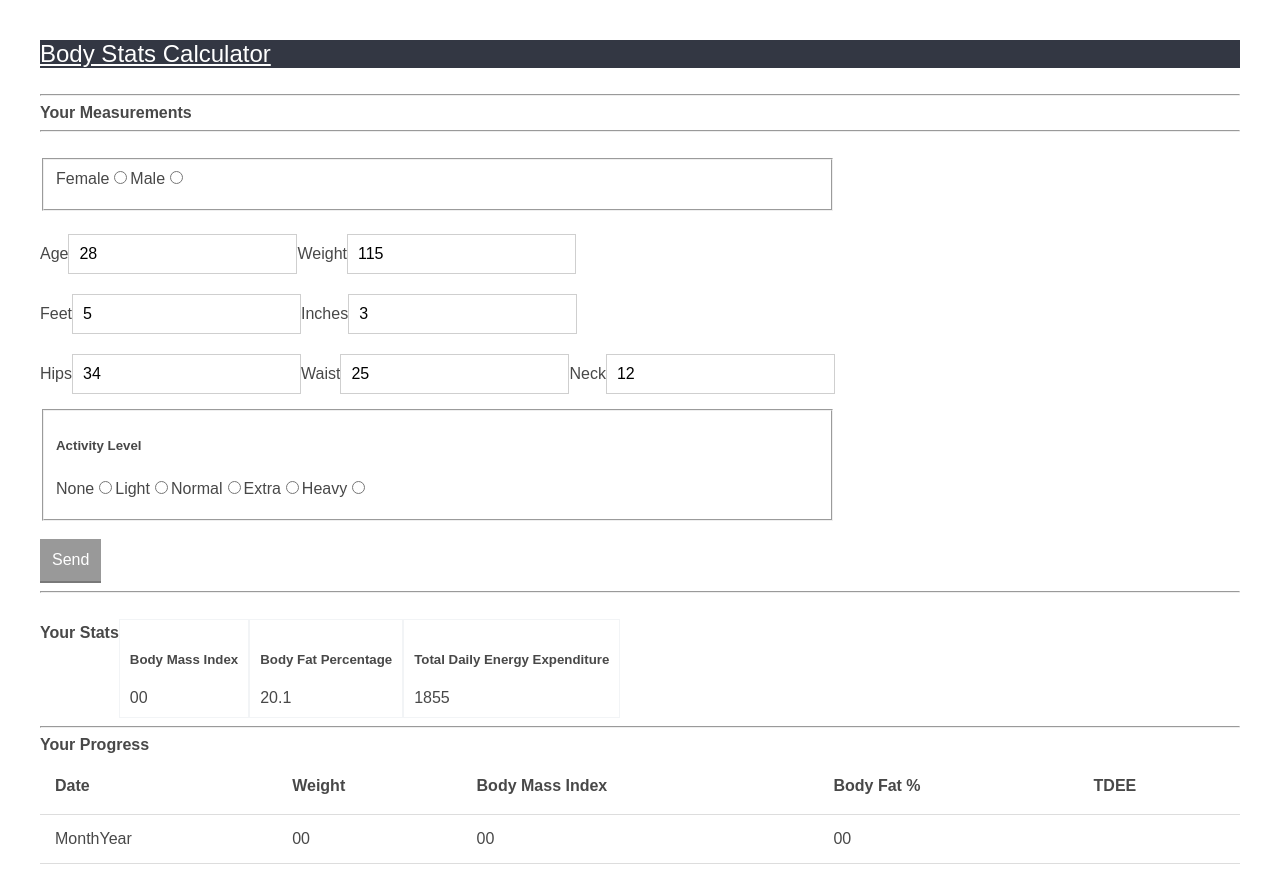
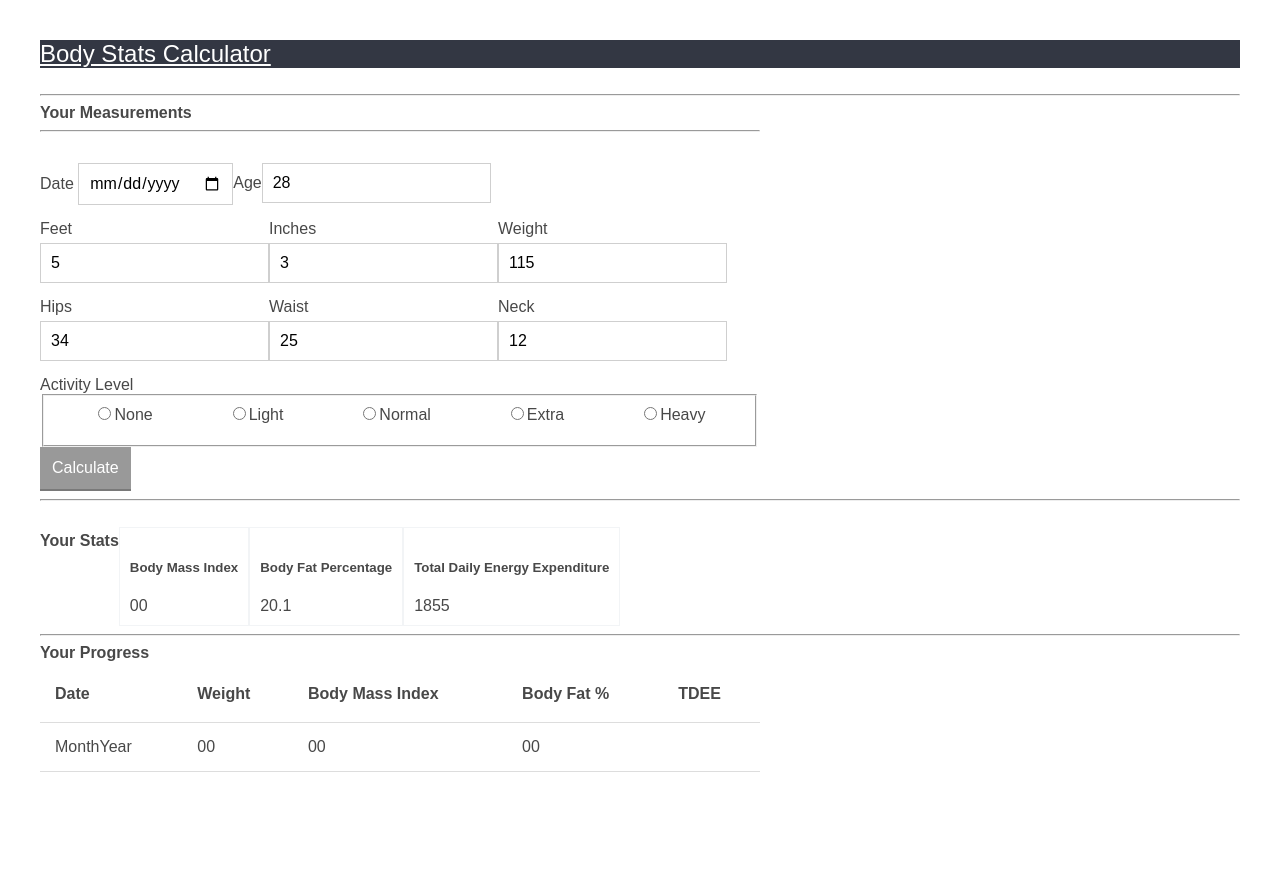
Before and after one commit to kkote/BfCalc-React, a React (Create React App) app: page / in a window 1280 px wide. Shown: the top 882 px of the page. After the commit the page ends 812 px from the top, so only its background shows below. Built offline with nearby package versions, Linux system fonts and the light colour scheme; no server answers.

Commit message:
Form Layout HTML

```diff
--- a/src/App.css
+++ b/src/App.css
@@ -87,12 +87,41 @@ h3 {
 
 
 
+/* Form */
 
+.calcForm{
+  width: 60%;
+}
+
+/* .calcForm fieldset{
+  max-width: ;
+} */
 
 
 #calcForm {
   font-size: 18px !important;
 }
+.inputRow {
+  width: 100%;
+  display: flex;
+}
+
+.height-group {
+  display: flex;
+  /* width: 50%; */
+}
+.label-group {
+  /* display: flex; */
+  /* width: 50%; */
+}
+
+fieldset {
+  display: flex;
+  justify-content: space-around;
+}
+/* .height-group div {
+  width: 50%;
+} */
 
 /* body {
   font-size: 16px !important;
--- a/src/components/form.js
+++ b/src/components/form.js
@@ -31,7 +31,7 @@ class Form extends React.Component {
 
   render() {
     return (
-        <div>
+        <div className="calcForm">
           <header>
             <h4>Your Measurements</h4>
         </header>
@@ -39,65 +39,126 @@ class Form extends React.Component {
         <br></br>
         <form onSubmit={this.handleSubmit}>
 
-          <fieldset>
-          <label htmlFor="female">Female</label>
-          <input id="female" name="gender" type="radio" value={'female'} selected/>
-          <label htmlFor="male">Male</label>
-          <input id="male" name="gender" type="radio" value={'male'}/>
-          </fieldset>
-          <br></br>
 
 
-         {/* <label htmlFor="date">Date</label>
-          <input id="date" name="date" type="date" />  */}
 
+          <div className="inputRow">
+
+           {/*} <div>
+           <label>Activity Level</label>
+            <fieldset >
+            <div >
+            <input id="female" name="gender" type="radio" value={'female'} />
+            <label htmlFor="female">F</label>
+            </div>
+            <div>
+            <input id="male" name="gender" type="radio" value={'male'} required/>
+            <label htmlFor="male">M</label>
+            </div>
+          </fieldset>
+    </div> */}
+
+          <div className="height-group">
+            <div >
+            <label htmlFor="date">Date  </label>
+              <input id="date" name="date" type="date" defaultValue={12-12-17} required/>
+            </div>
+            <div>
               <label htmlFor="age">Age</label>
-          <input id="age" name="age" type="number" defaultValue={28}/>
+              <input id="age" name="age" type="number" defaultValue={28} required/>
+            </div>
 
+          </div>
+
+
+          </div>
+
+          <div className="inputRow">
+          <div className='height-group'>
+              <div>
+                <label htmlFor="feet">Feet</label>
+                <input id="feet" name="feet" type="number" defaultValue={5} placeholder='Feet' required/>
+              </div>
+               <div>
+                <label htmlFor="inches">Inches</label>
+                <input id="inches" name="inches" type="number" defaultValue={3} placeholder='Inches' required/>
+              </div>
+            </div>
+
+            <div>
             <label htmlFor="weight">Weight</label>
-          <input id="weight" name="weight" type="number" defaultValue={115} />
+            <input id="weight" name="weight" type="number" defaultValue={115} required/>
+            </div>
 
-          <br></br>
-          <label htmlFor="feet">Feet</label>
-          <input id="feet" name="feet" type="number" defaultValue={5}/>
 
-          <label htmlFor="inches">Inches</label>
-          <input id="inches" name="inches" type="number" defaultValue={3} />
+          </div>
 
-          <br></br>
 
+          <div className="inputRow">
+          <div>
           <label htmlFor="hips">Hips</label>
-          <input id="hips" name="hips" type="number" defaultValue={34}/>
+            <input id="hips" name="hips" type="number" defaultValue={34} required/>
 
+          </div>
+          <div>
           <label htmlFor="waist">Waist</label>
-          <input id="waist" name="waist" type="number" defaultValue={25}/>
+            <input id="waist" name="waist" type="number" defaultValue={25} required/>
 
+          </div>
+          <div>
           <label htmlFor="neck">Neck</label>
-          <input id="neck" name="neck" type="number" defaultValue={12}/>
+            <input id="neck" name="neck" type="number" defaultValue={12} required/>
 
-          <br></br>
+          </div>
 
-          <fieldset>
-          <h5>Activity Level</h5>
 
+
+          </div>
+
+          <div >
+  {/*<h5>Activity Level</h5> */}
+            <label>Activity Level</label>
+          <fieldset className="inputRow">
+
+            <div>
+            <input id="none" name="activity" type="radio" value={1.2} required/>
               <label htmlFor="none">None</label>
-          <input id="none" name="activity" type="radio" value={1.2}/>
+            </div>
+
+            <div>
+            <input id="light" name="activity" type="radio" value={1.375} required/>
             <label htmlFor="light">Light</label>
-          <input id="light" name="activity" type="radio" value={1.375}/>
+
+            </div>
+           <div>
+           <input id="normal" name="activity" type="radio" value={1.55} required/>
            <label htmlFor="normal">Normal</label>
-          <input id="normal" name="activity" type="radio" value={1.55}/>
+
+           </div>
+
+           <div>
+           <input id="extra" name="activity" type="radio" value={1.725} required/>
            <label htmlFor="extra">Extra</label>
-          <input id="extra" name="activity" type="radio" value={1.725}/>
+
+           </div>
+
+            <div>
+            <input id="heavy" name="activity" type="radio" value={1.9} required/>
             <label htmlFor="heavy">Heavy</label>
-          <input id="heavy" name="activity" type="radio" value={1.9}/>
+
+           </div>
+
+
 
 
           </fieldset>
 
-          <br></br>
+            </div>
 
-          <button>Send </button>
+
+          <button>Calculate </button>
         </form>
+
 
         {this.state.res && (
             <div className="res-block">
--- a/src/components/table.js
+++ b/src/components/table.js
@@ -37,7 +37,7 @@ class Table extends React.Component {
         );
 
         return (
-            <div >
+            <div className="calcForm">
                 <header>
                     <h4>Your Progress</h4>
                 </header>
```
Lines whose indentation alone changed are shown as unchanged.
